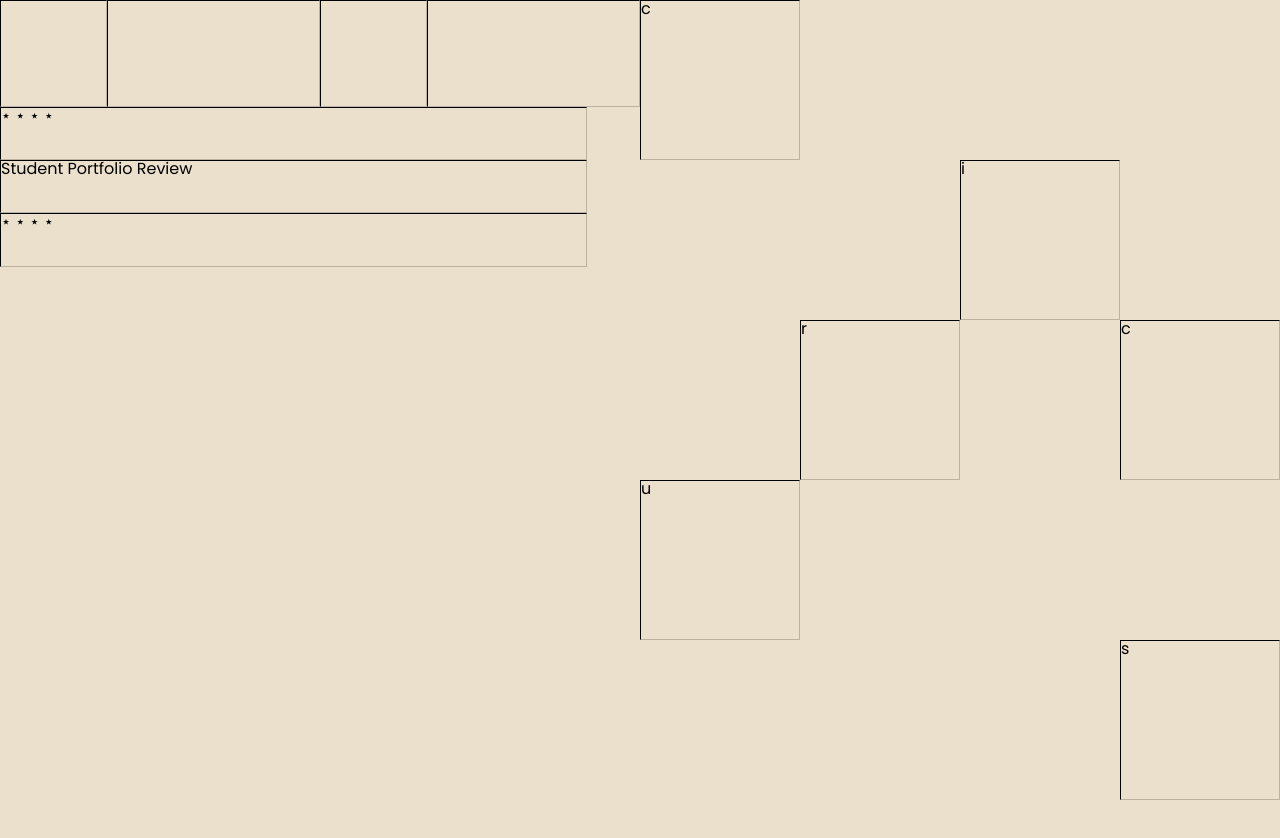
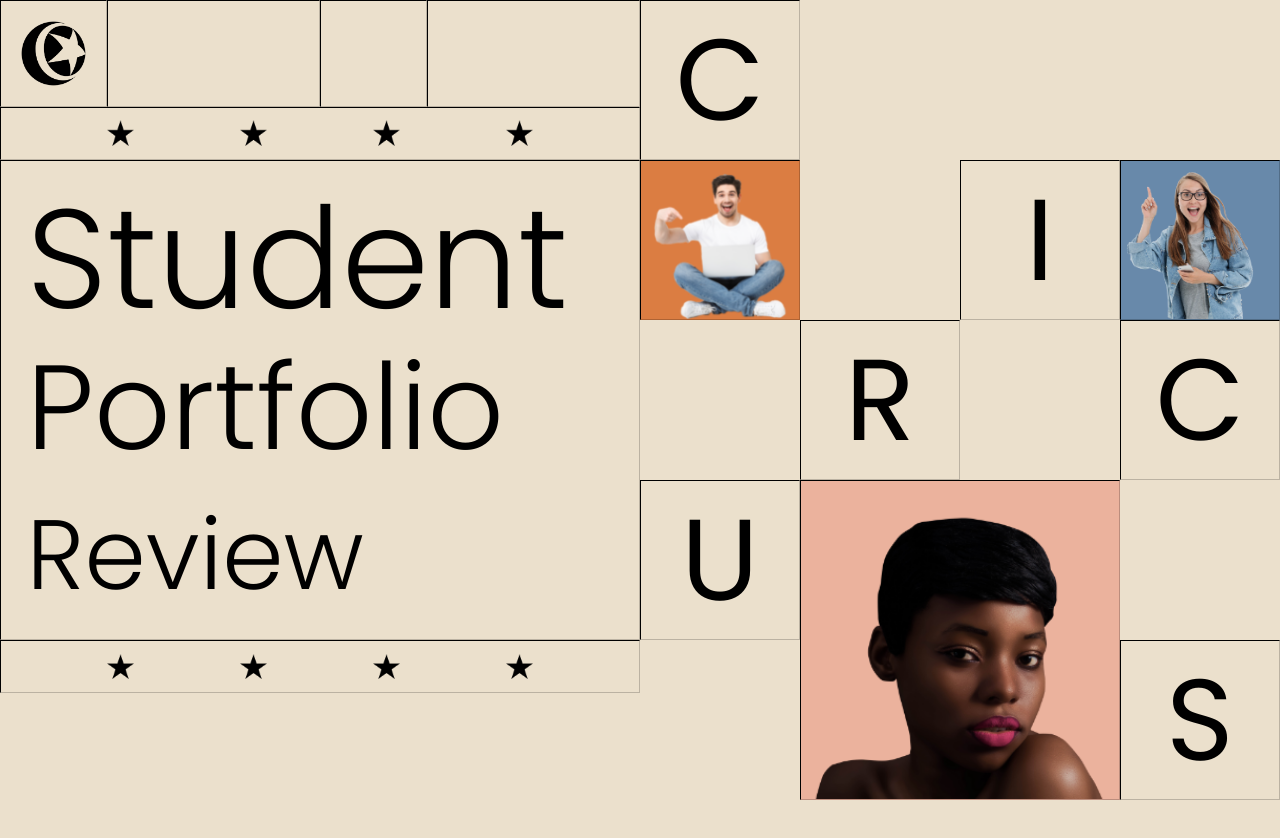
Before and after one commit to sampanchan/circusReview, a website: page index.html in a window 1280 px wide. Drawn offline with Linux system fonts and the light colour scheme.

Commit message:
top part is coming together

```diff
--- a/index.html
+++ b/index.html
@@ -17,24 +17,40 @@
 	<body>
 
 		<div class="the-mega-grid">
-			<div class="logo"></div>
+			<div class="logo">
+				<img src="dist/img/the-creative-circus-logo-png-transparent.png">
+			</div>
 			<div class="quarter-picker"></div>
 			<div class="nav-spacer"></div>
 			<div class="program-picker"></div>
-			<div class="star-line start-line-top"> 	&#8902; 	&#8902; 	&#8902; 	&#8902; </div>
+			<div class="star-line start-line-top">
+				<img src="dist/img/BlackStar.png">
+				<img src="dist/img/BlackStar.png">
+				<img src="dist/img/BlackStar.png">
+				<img src="dist/img/BlackStar.png">
+			</div>
 			<div class="main-title">
 				<h1>
-					<span>Student</span> <span>Portfolio</span> <span>Review</span>
+					<span>Student </span>
+					<span>Portfolio </span>
+					<span>Review</span>
 				</h1>
 			</div>
-			<div class="star-line start-line-bottom"> 	&#8902; 	&#8902; 	&#8902; 	&#8902; </div>
-			<div class="big-letter big-letter-c1">c</div>
-			<div class="big-letter big-letter-i">i</div>
-			<div class="big-letter big-letter-r">r</div>
-			<div class="big-letter big-letter-c2">c</div>
-			<div class="big-letter big-letter-u">u</div>
-			<div class="big-letter big-letter-s">s</div>
-
+			<div class="star-line start-line-bottom">
+				<img src="dist/img/BlackStar.png">
+				<img src="dist/img/BlackStar.png">
+				<img src="dist/img/BlackStar.png">
+				<img src="dist/img/BlackStar.png">
+			</div>
+			<div class="big-letter big-letter-c1"><span>c</span></div>
+			<div class="big-letter big-letter-i"><span>i</span></div>
+			<div class="big-letter big-letter-r"><span>r</span></div>
+			<div class="big-letter big-letter-c2"><span>c</span></div>
+			<div class="big-letter big-letter-u"><span>u</span></div>
+			<div class="big-letter big-letter-s"><span>s</span></div>
+			<div class="featured-person featured-person-1 featured-person-orange"></div>
+			<div class="featured-person featured-person-2 featured-person-blue"></div>
+			<div class="featured-person featured-person-3 featured-person-peach"></div>
 		</div>
 
 		<!--header class="header-container">
--- a/src/scss/main.scss
+++ b/src/scss/main.scss
@@ -91,10 +91,11 @@ body {
 		grid-row: 1/3;
 	}
 	.star-line {
-		grid-column: 1/12;
+		grid-column: 1/13;
 	}
 	.main-title {
-		grid-column: 1/12;
+		grid-column: 1/13;
+		grid-row: 4/13;
 	}
 	.big-letter {
 		grid-row-end: span 3;
@@ -124,7 +125,106 @@ body {
 			grid-row-start: 13;
 		}
 	}
+
+	.featured-person {
+		grid-row-end: span 3;
+		grid-column-end: span 3;
+		&.featured-person-1 {
+			grid-row-start: 4;
+			grid-column-start: 13;
+		}
+		&.featured-person-2 {
+			grid-row-start: 4;
+			grid-column-start: 22;
+		}
+		&.featured-person-3 {
+			grid-row-start: 10;
+			grid-column-start: 16;
+			grid-row-end: span 6;
+			grid-column-end: span 6;
+		}
+	}
 }
+
+
+// Logo: duh
+.logo {
+	display: flex;
+	flex-direction: column;
+	justify-content: center;
+	align-items: center;
+	img {
+		height: 70%;
+	}
+}
+
+
+
+// Main Title: "Student Portfolio Review"
+.main-title {
+	display: flex;
+	flex-direction: column;
+	justify-content: center;
+	padding: 0 0 0 2vw;
+	h1 {
+		font-size: 11vw;
+		font-weight: 300;
+		span:nth-child(2) {
+			font-size: 0.85em;
+		}
+		span:nth-child(3) {
+			font-size: 0.7em;
+		}
+	}
+}
+
+
+// Big Letters: the big ass letters on the top section that spell out "CIRCUS"
+.big-letter {
+	position: relative;
+	font-size: 9vw;
+	text-transform: uppercase;
+	text-align: center;
+	span {
+		position: absolute;
+		top: 50%;
+		transform: translate(-50%, -50%);
+	}
+}
+
+
+
+// Star Line: the horizontal bar with 4 black stars in it
+.star-line {
+	display: flex;
+	justify-content: space-evenly;
+	align-items: center;
+	img {
+		height: 50%;
+	}
+}
+
+
+// Featured People: people in the upper grid
+.featured-person {
+	background-size: contain;
+	background-position: bottom center;
+	background-repeat: no-repeat;
+	&.featured-person-orange {
+		background-color: #DB7D42;
+		background-image: url('../img/featured-person-1.png');
+	}
+	&.featured-person-blue {
+		background-color: #6889AA;
+		background-image: url('../img/featured-person-2.png');
+	}
+	&.featured-person-peach {
+		background-color: #EBB29D;
+		background-image: url('../img/featured-person-3.png');
+	}
+}
+
+
 
 
 
```
Also changed, not shown: design/Group 11.png (added), design/Mask Group 1.png (added), design/beautiful-black-woman-with-glossy-makeup-png-image-pngpix-black-women-png-500_466.png (added), design/happyman.png (added), dist/css/main.css, dist/img/featured-person-1.png (added), dist/img/featured-person-2.png (added), dist/img/featured-person-3.png (added), dist/img/lady.png (deleted), src/img/featured-person-1.png (added), src/img/featured-person-2.png (added), src/img/featured-person-3.png (added), 1 other file.
